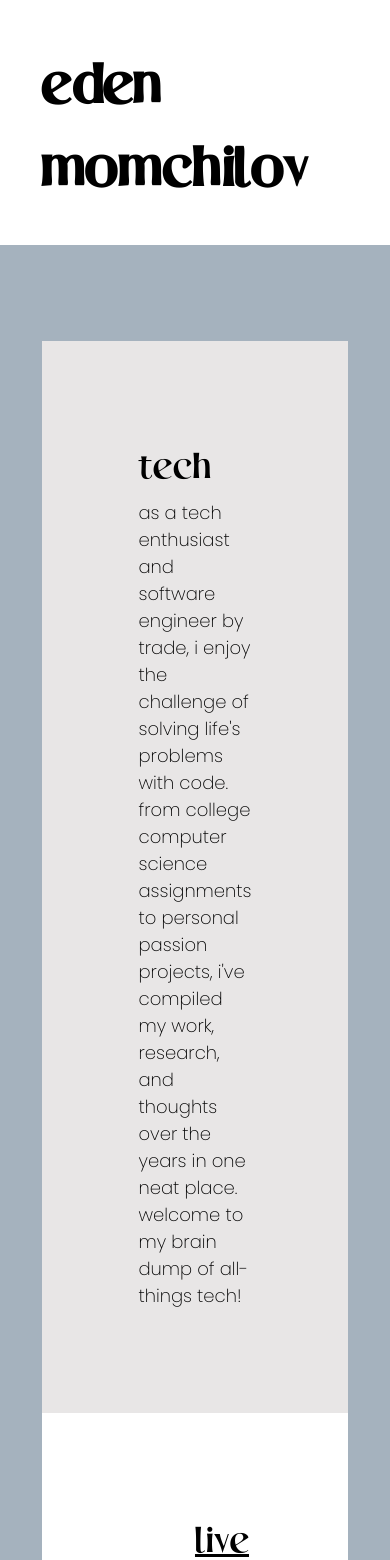
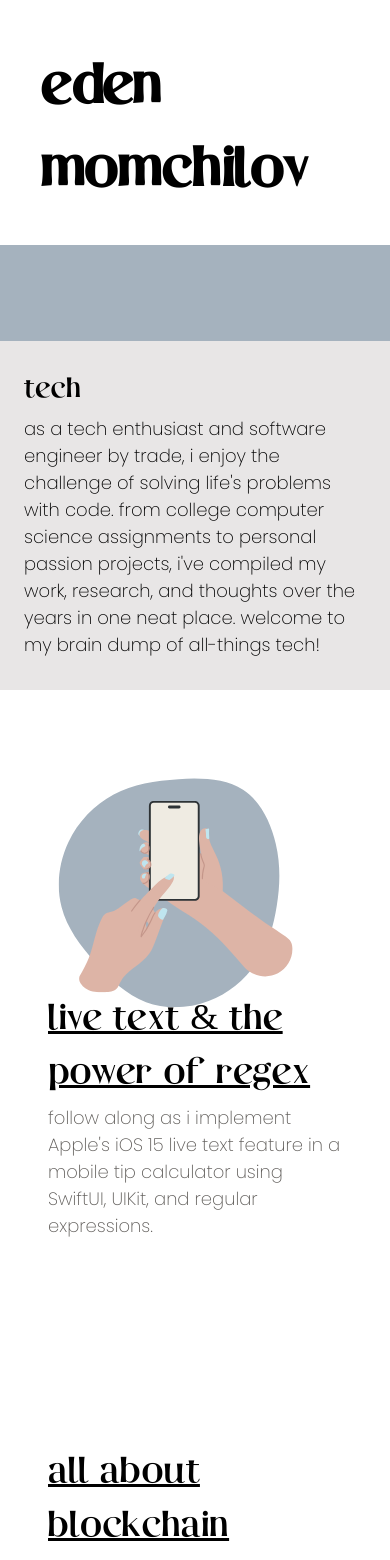
Before and after one commit to emomchilov/momchilov-portfolio, a React (Create React App) app: page /tech in a window 390 px wide. Shown: the top 1560 px of the page. Built offline with nearby package versions, Linux system fonts and the light colour scheme.

Commit message:
responsive

```diff
--- a/src/components/about/NavButtons.tsx
+++ b/src/components/about/NavButtons.tsx
@@ -1,5 +1,6 @@
 import { Link } from "react-router-dom";
 import Button from "../shared/Button";
+import React from "react";
 
 export function NavButtons() {
   return (
--- a/src/components/shared/PageTitle.tsx
+++ b/src/components/about/PageTitle.tsx
@@ -1,3 +1,5 @@
+import React from "react";
+
 interface Props {
   title: string;
   description: string;
@@ -7,7 +9,7 @@ interface Props {
 const PageTitle: React.FC<Props> = ({ title, description, className = "" }) => {
   return (
     <div className={className}>
-      <h3 className={`text-[36px]`}>{title}</h3>
+      <h3 className={`md:text-h3 text-h4`}>{title}</h3>
       <h6 className={`py-2 font-poppinsExtraLight`}>{description}</h6>
     </div>
   );
--- a/src/components/about/about.tsx
+++ b/src/components/about/about.tsx
@@ -1,3 +1,4 @@
+import React from "react";
 import HomePageGraphic from "../../assets/img/home-page-graphic";
 import { Header } from "../Header/Header";
 import { Title } from "../shared/Title";
@@ -7,9 +8,9 @@ export function About() {
   return (
     <>
       <Header></Header>
-      <div className="grid grid-cols-2">
+      <div className="grid grid-cols-1 grid-rows-2 md:grid-cols-2">
         <div className="flex bg-spotted p-20 place-content-center">
-          <HomePageGraphic className="scale-125"></HomePageGraphic>
+          <HomePageGraphic className="md:scale-125"></HomePageGraphic>
         </div>
         <div className="flex flex-col bg-blue-dark items-center px-28 place-content-center">
           <div className="items-start">
--- a/src/components/shared/BlogPreview.tsx
+++ b/src/components/shared/BlogPreview.tsx
@@ -1,9 +1,9 @@
+import React from "react";
 import AmazonLogo from "../../assets/img/amazon-logo";
 import BigLittleLogo from "../../assets/img/big-little-logo";
 import BlockchainLogo from "../../assets/img/blockchain-logo";
 import LiveTextLogo from "../../assets/img/live-text-logo";
 import { BlogTitle } from "./BlogTitle";
-import { Divider } from "./Divider";
 
 interface Props {
   title: string;
@@ -45,7 +45,7 @@ const BlogPreview: React.FC<Props> = ({
 }) => {
   return (
     <>
-      <div className={`${className} grid grid-cols-2 py-24 px-12`}>
+      <div className={`${className} grid md:grid-cols-2 py-24 px-12`}>
         {leftOrientation ? getIconfromName(icon) : <></>}
         <BlogTitle
           title={title}
--- a/src/routes/Tech.tsx
+++ b/src/routes/Tech.tsx
@@ -1,17 +1,18 @@
 import { Header } from "../components/Header/Header";
 import BlogPreview from "../components/shared/BlogPreview";
 import { Divider } from "../components/shared/Divider";
-import PageTitle from "../components/shared/PageTitle";
+import PageTitle from "../components/About/PageTitle";
+import React from "react";
 
 export function Tech() {
   return (
     <>
       <Header></Header>
       <div className="bg-blue-lighter h-full">
-        <div className="grid grid-cols-[1fr_3fr_1fr] py-24">
+        <div className="grid md:grid-cols-[1fr_3fr_1fr] py-24">
           <div></div>
           <div className="bg-white">
-            <div className="bg-grey-light p-24">
+            <div className="bg-grey-light p-6 md:p-24">
               <PageTitle
                 title="tech"
                 description="as a tech enthusiast and software engineer by trade, i enjoy the challenge of solving life's problems with code. from college computer science assignments to personal passion projects, i've compiled my work, research, and thoughts over the years in one neat place. welcome to my brain dump of all-things tech! "
--- a/tailwind.config.js
+++ b/tailwind.config.js
@@ -67,6 +67,11 @@ module.exports = {
         "extra-large": "90px",
       },
     },
+    screens: {
+      sm: "640px",
+      md: "940px",
+      lg: "1024px",
+    },
   },
   plugins: [],
 };
```
Also changed, not shown: src/App.tsx (+3 -4 lines), src/routes/routes.tsx (+8 -7 lines).
